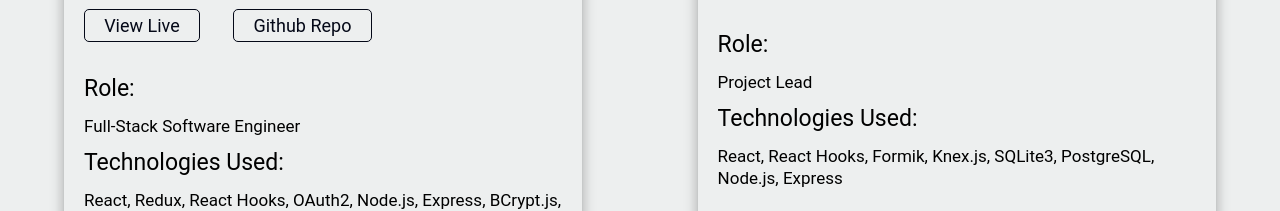
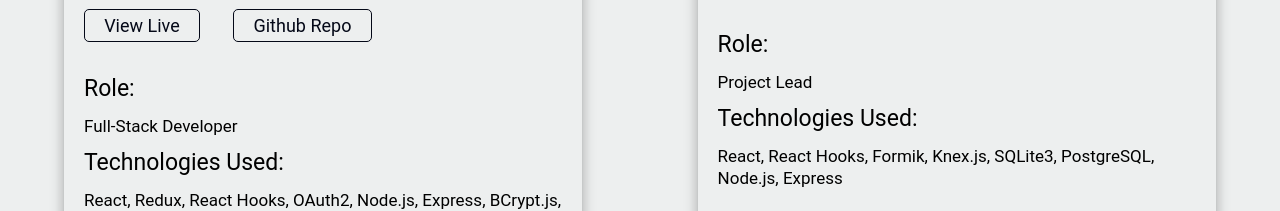
Before and after one commit to edreeseg/edreeseg.com, a React (Create React App) app: page / in a window 1280 px wide. Shown: the part 1334-1545 px from the top of the page. Built offline with nearby package versions, Linux system fonts and the light colour scheme.

Commit message:
Correcting title

```diff
--- a/src/components/Projects/index.js
+++ b/src/components/Projects/index.js
@@ -7,7 +7,7 @@
         {
             name: 'Inquiry',
             description: 'Inquiry facilitates communication between independent contractors and those looking to hire them - providing for simplified scheduling and convenient communication between parties.',
-            role: 'Full-Stack Software Engineer',
+            role: 'Full-Stack Developer',
             technologies: ['React', 'Redux', 'React Hooks', 'OAuth2', 'Node.js', 'Express', 'BCrypt.js', 'Jest', 'PostgreSQL', 'Semantic HTML'],
             img: 'https://i.imgur.com/88dJcjs.png',
             liveUrl: 'https://affectionate-almeida-c22cb1.netlify.com/',
```
